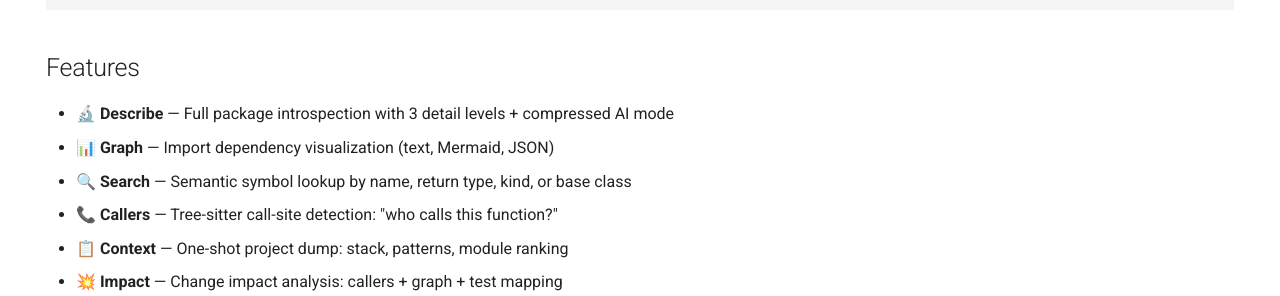
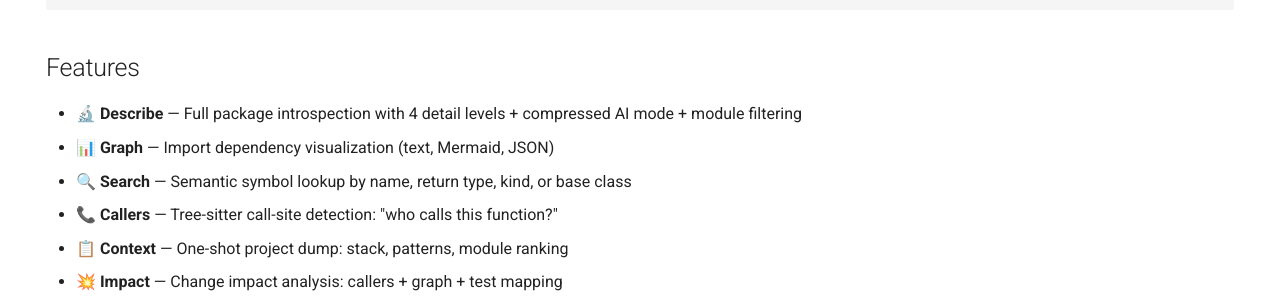
Before and after one commit to axm-protocols/axm-forge, an MkDocs documentation site: the page built from docs/index.md, in a window 1280 px wide and 900 px high, scrolled down 583 px. Shown: the part 250-546 px from the top of the window. Built offline with MkDocs 1.6.1 and Material for MkDocs 9.7.7, drawn with Linux system fonts in a browser that asks for light colours; comment, search, counter and statistics services are not loaded.

Commit message:
docs(ast): update index.md for AXM-131/132 features
- index.md: 3 → 4 detail levels + module filtering
- GEMINI.md: ast_context(slim?), ast_describe(detail?, compress?, modules?)

```diff
--- a/docs/index.md
+++ b/docs/index.md
@@ -46,7 +46,7 @@ $ axm-ast context src/mylib
 
 ## Features
 
-- 🔬 **Describe** — Full package introspection with 3 detail levels + compressed AI mode
+- 🔬 **Describe** — Full package introspection with 4 detail levels + compressed AI mode + module filtering
 - 📊 **Graph** — Import dependency visualization (text, Mermaid, JSON)
 - 🔍 **Search** — Semantic symbol lookup by name, return type, kind, or base class
 - 📞 **Callers** — Tree-sitter call-site detection: "who calls this function?"
```
